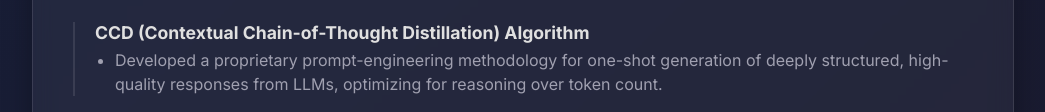
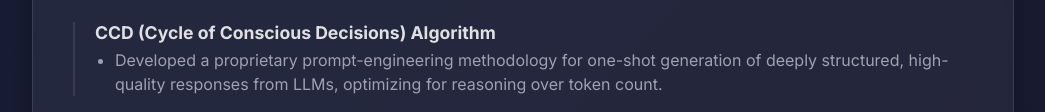
Before and after one commit to Merk0s0/Bevza-Vladyslav-CV_Prompt-Engineer, a plain HTML site: page index.html in a window 1280 px wide. Shown: the part 1793-1905 px from the top of the page, without its empty margins (117-1162 px from the left). Drawn offline with Linux system fonts and the light colour scheme.

Commit message:
Update index.html

```diff
--- a/index.html
+++ b/index.html
@@ -313,7 +313,7 @@
                     </ul>
                 </div>
                  <div class="job-item">
-                    <h3>CCD (Contextual Chain-of-Thought Distillation) Algorithm</h3>
+                    <h3>CCD (Cycle of Conscious Decisions) Algorithm</h3>
                     <ul>
                         <li>Developed a proprietary prompt-engineering methodology for one-shot generation of deeply structured, high-quality responses from LLMs, optimizing for reasoning over token count.</li>
                     </ul>
```
